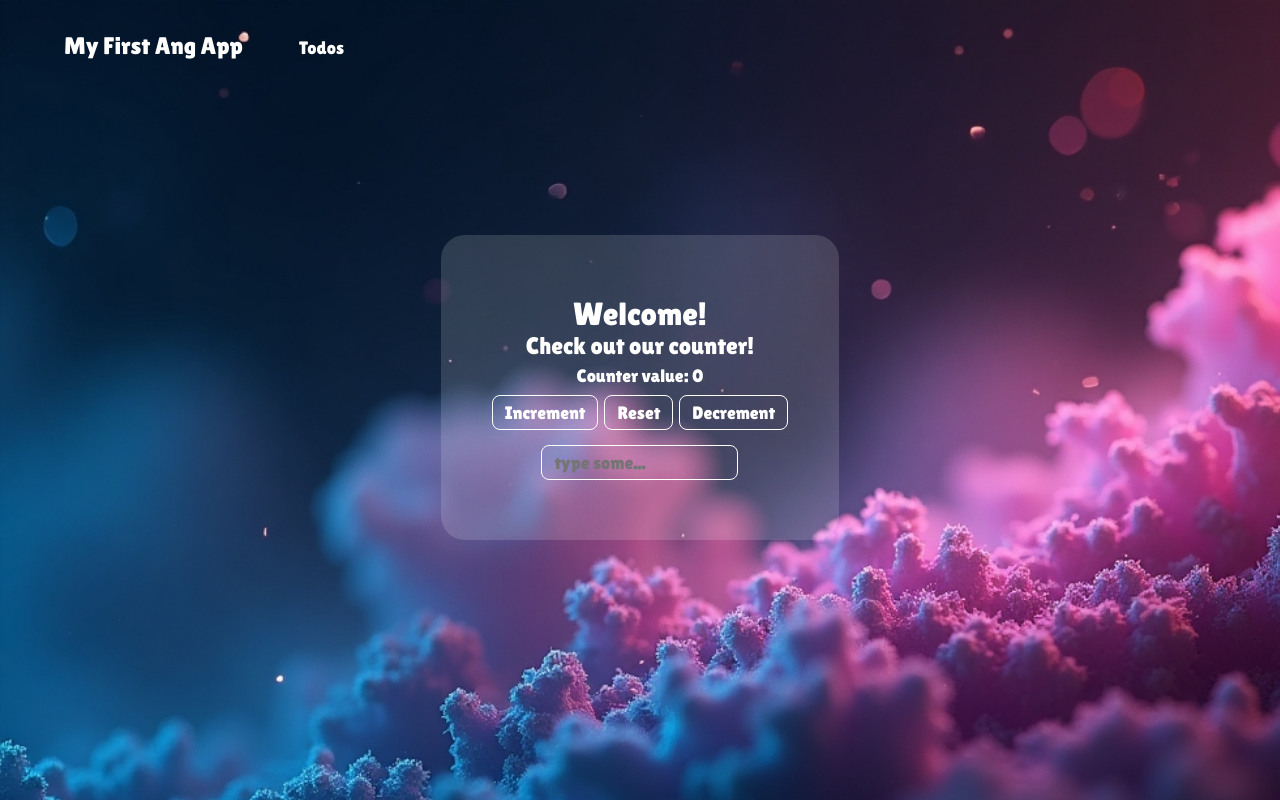
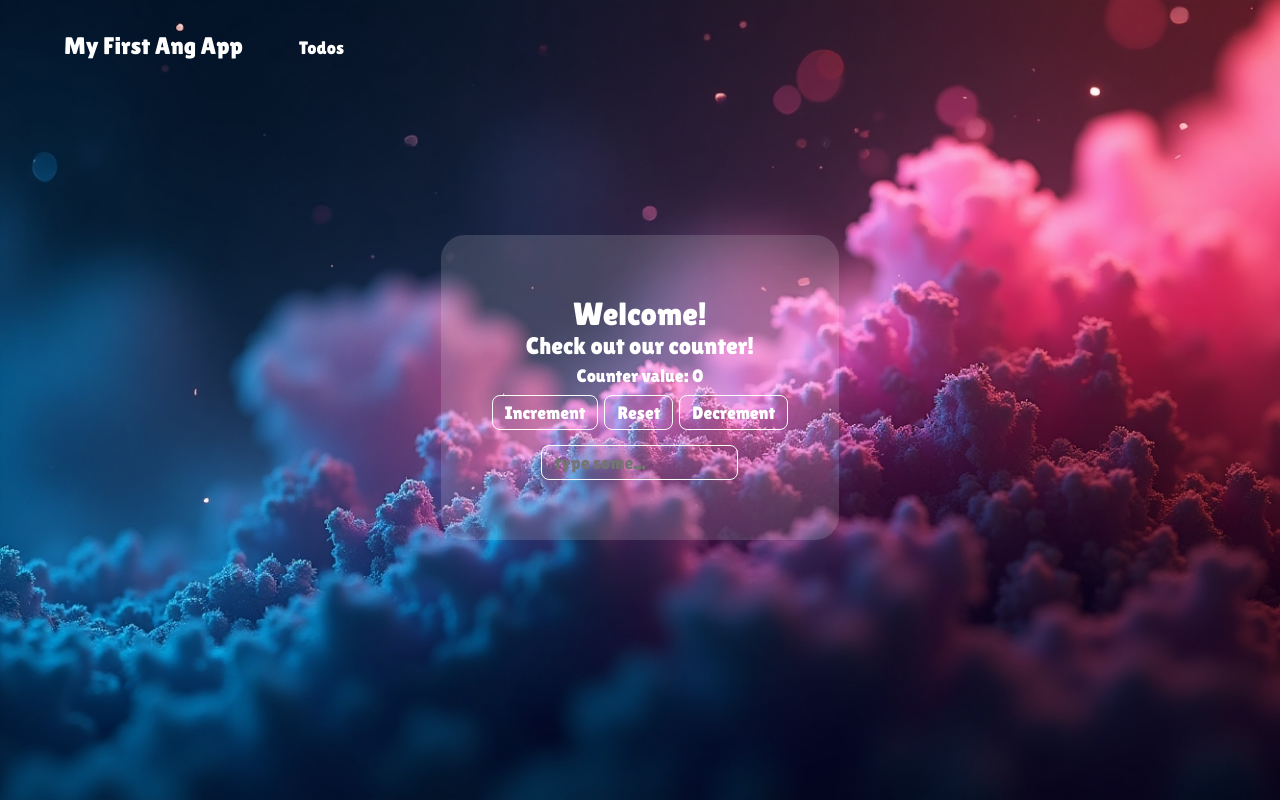
Before and after one commit to V1ADDD/angular-todos, an Angular app: page / in a window 1280 px wide. Built offline with nearby package versions, Linux system fonts and the light colour scheme.

Commit message:
feat: background fix

```diff
--- a/src/app/todos/todos.component.html
+++ b/src/app/todos/todos.component.html
@@ -1,3 +1,4 @@
+<div>
     <h3>Todos List</h3>
 
     @if (!todoItems().length) {
@@ -12,3 +13,4 @@
             <app-todo-item (todoToggled)="updateTodoItem($event)" [todo]="todo" />
         }
     </ul>
+</div>
--- a/src/app/todos/todos.component.scss
+++ b/src/app/todos/todos.component.scss
@@ -1,3 +1,6 @@
+div {
+    backdrop-filter: blur(25px);
+}
 h3 {
     font-size: 48px;
     font-family: 'Lilita One';
--- a/src/styles.scss
+++ b/src/styles.scss
@@ -6,7 +6,9 @@
 }
 
 body {
-    background: url('images/background.jpeg');
-    background-size: 1920px auto;
-    height: 100vh;
+    background-image: url('images/background.jpeg');
+    background-repeat: no-repeat;
+    background-size: cover;
+    min-height: 100vh;
+    min-width: 100%;
 }
```
Lines whose indentation alone changed are shown as unchanged.
